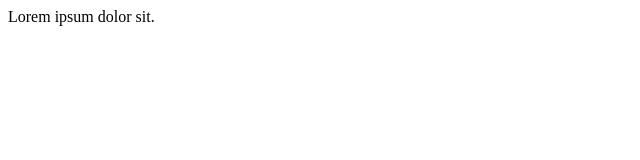
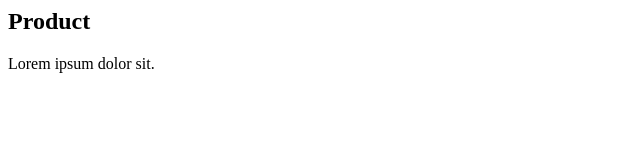
Before and after one commit to prerana510/foodmate, a plain HTML site: page product.html in a window 1280 px wide. Shown: the whole page, without its empty margins (0-640 px from the left). Drawn offline with Linux system fonts and the light colour scheme.

Commit message:
product h2

```diff
--- a/product.html
+++ b/product.html
@@ -3,6 +3,7 @@
         <title>Product page</title>
     </head>
     <body>
+        <h2>Product</h2>
         <p>Lorem ipsum dolor sit.</p>
     </body>
 </html>
```
